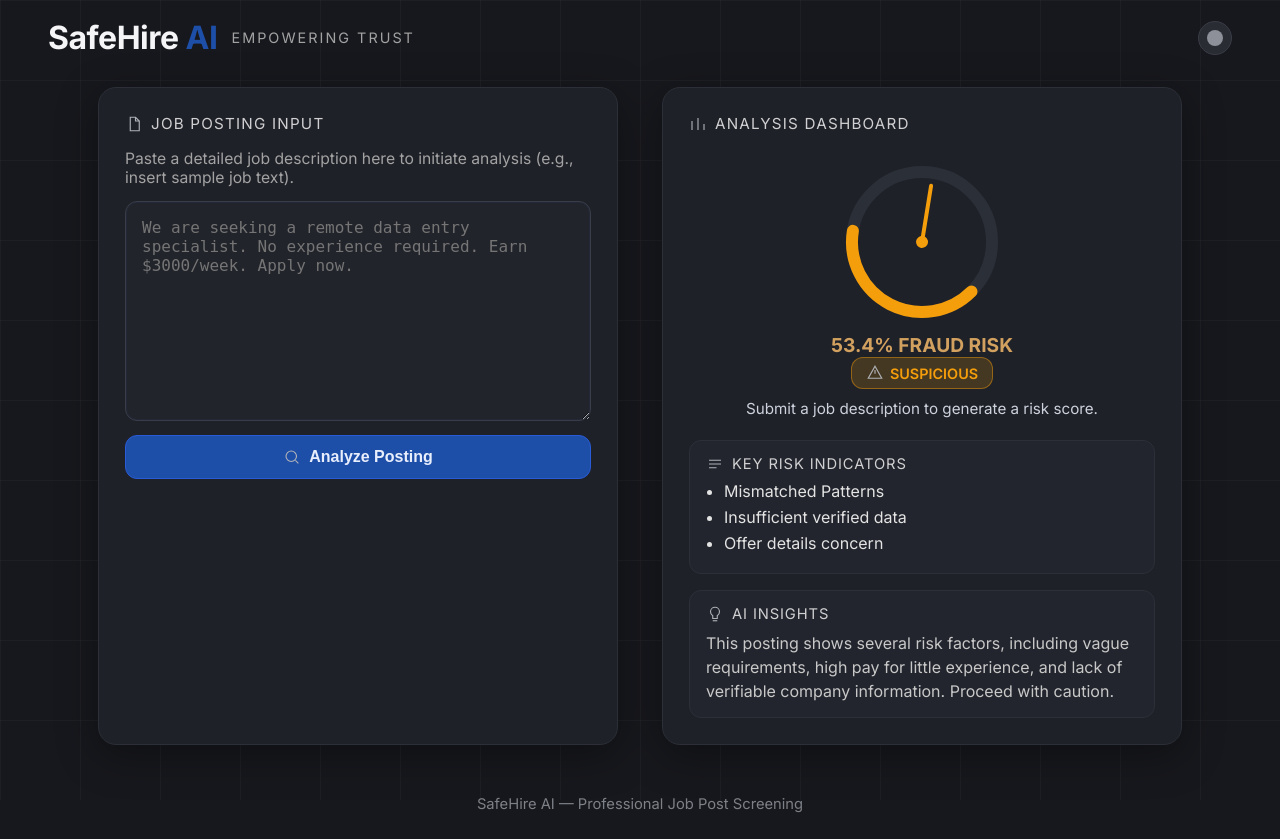
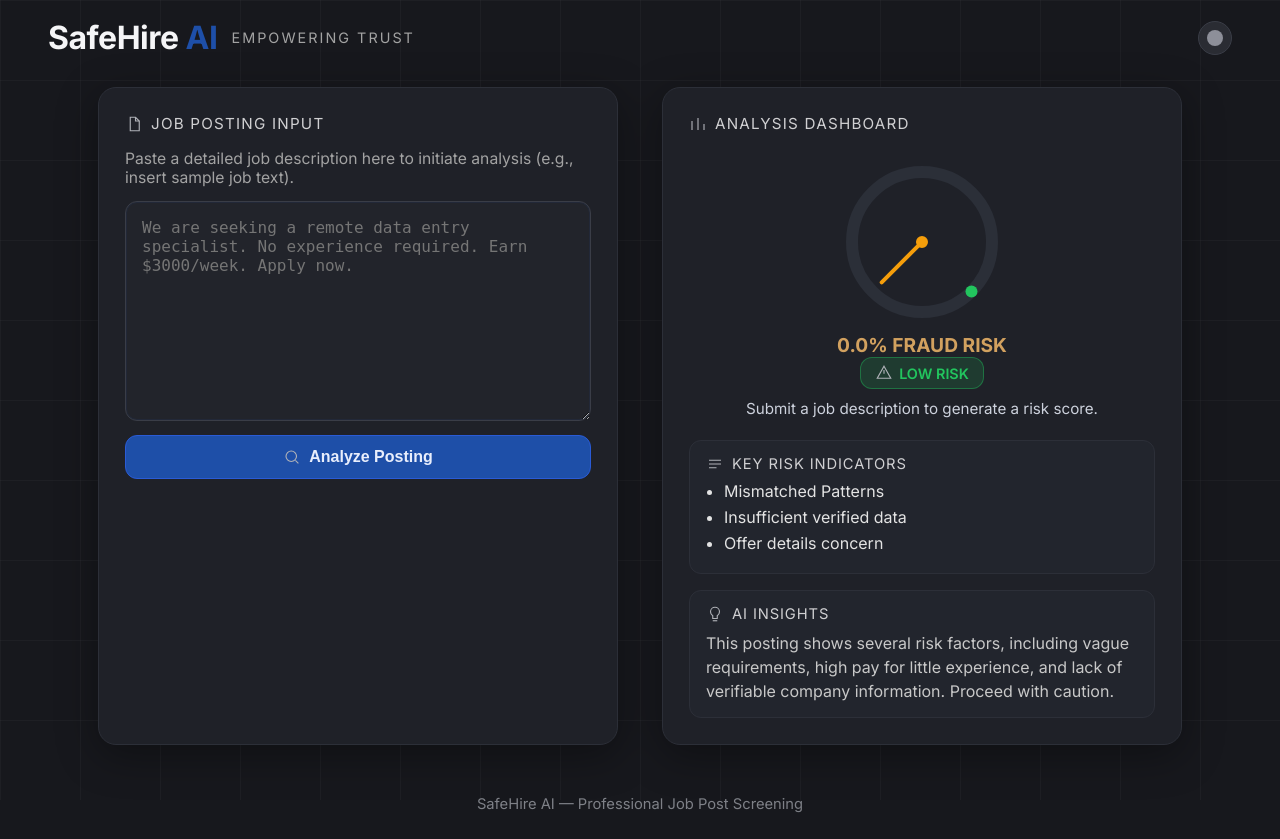
Before and after one commit to techieayusshh/Safehire-AI, a Flask app: page / in a window 1280 px wide. Run offline with Flask 3, Linux system fonts and the light colour scheme; parts of the project's set-up code (start-up, migrations or seed data) failed here and were passed over.

Commit message:
Fix risk gauge default value

```diff
--- a/templates/index.html
+++ b/templates/index.html
@@ -48,7 +48,7 @@
                 ANALYSIS DASHBOARD
             </div>
             <div class="dashboard">
-                <div class="gauge-wrap" data-probability="{{ probability|default(53.4, true) }}" data-result="{{ result|default('Suspicious', true) }}">
+                <div class="gauge-wrap" data-probability="{{ probability|default(0) }}" data-result="{{ result|default('Suspicious') }}">
                     <svg id="riskGauge" width="170" height="170" viewBox="0 0 170 170" aria-hidden="true">
                         <circle cx="85" cy="85" r="70" stroke="#2b2f38" stroke-width="12" fill="none"/>
                         <path id="gaugeArc" stroke="#F59E0B" stroke-width="12" fill="none" stroke-linecap="round"/>
@@ -134,8 +134,9 @@
         }
 
         const gaugeWrap = document.querySelector('.gauge-wrap');
-        const probabilityValue = parseFloat(gaugeWrap.dataset.probability || '53.4');
-        const percent = Math.max(0, Math.min(100, probabilityValue));
+        const probabilityValue = Number(gaugeWrap.dataset.probability);
+        const safeValue = Number.isFinite(probabilityValue) ? probabilityValue : 0;
+        const percent = Math.max(0, Math.min(100, safeValue));
         const angle = 270 * (percent / 100);
         const arc = describeArc(85, 85, 70, 135, 135 + angle);
         const gaugeArc = document.getElementById('gaugeArc');
```
